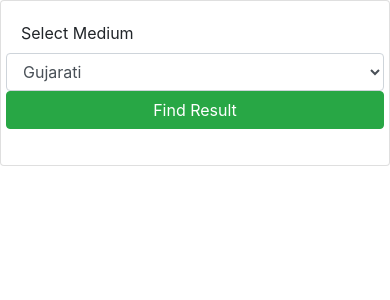
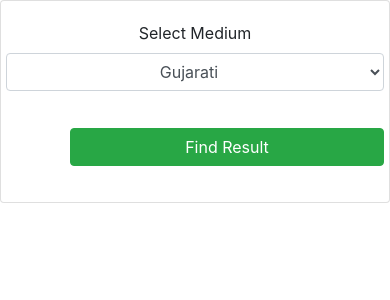
Before and after one commit to nnikunjt/student_results, a PHP site: page / in a window 390 px wide. Shown: the part 110-410 px from the top of the page. Run offline with PHP 8.4, Linux system fonts and the light colour scheme; some libraries are stand-ins or nearby versions.

Commit message:
set home page
ok..

```diff
--- a/index.php
+++ b/index.php
@@ -77,15 +77,15 @@
 <div class="card">
  <div class=" col-sm-8 card-body" >
 <div class="form-group row">
-       <label class="col-sm-3 form-contro" for="mediumm">Select Medium</label>
-    <select class=" col-sm-2 form-control" name="medium" id="medium">
+       <label class="text-center col-sm-3 form-contro" for="mediumm">Select Medium</label>
+    <select class="text-center col-sm-2 form-control" name="medium" id="medium">
 
                    <option>Gujarati</option>
                    <option>English(GSEB)</option>
                    <option>English(CBSC)</option>
                 </select>
-
-      <a href="result.php"  type="button" class="col-sm-2 btn btn-success form-contro">
+          <pre>    </pre>
+      <a href="result.php"  type="button" class="text-center col-sm-2 btn btn-success form-contro">
   Find Result</a>
                    </div>
                </div>
--- a/style.css
+++ b/style.css
@@ -8,3 +8,6 @@
 	color: #d3d3d3;
 
 }
+.btn-success{
+	margin-left: 4rem;
+}
```
